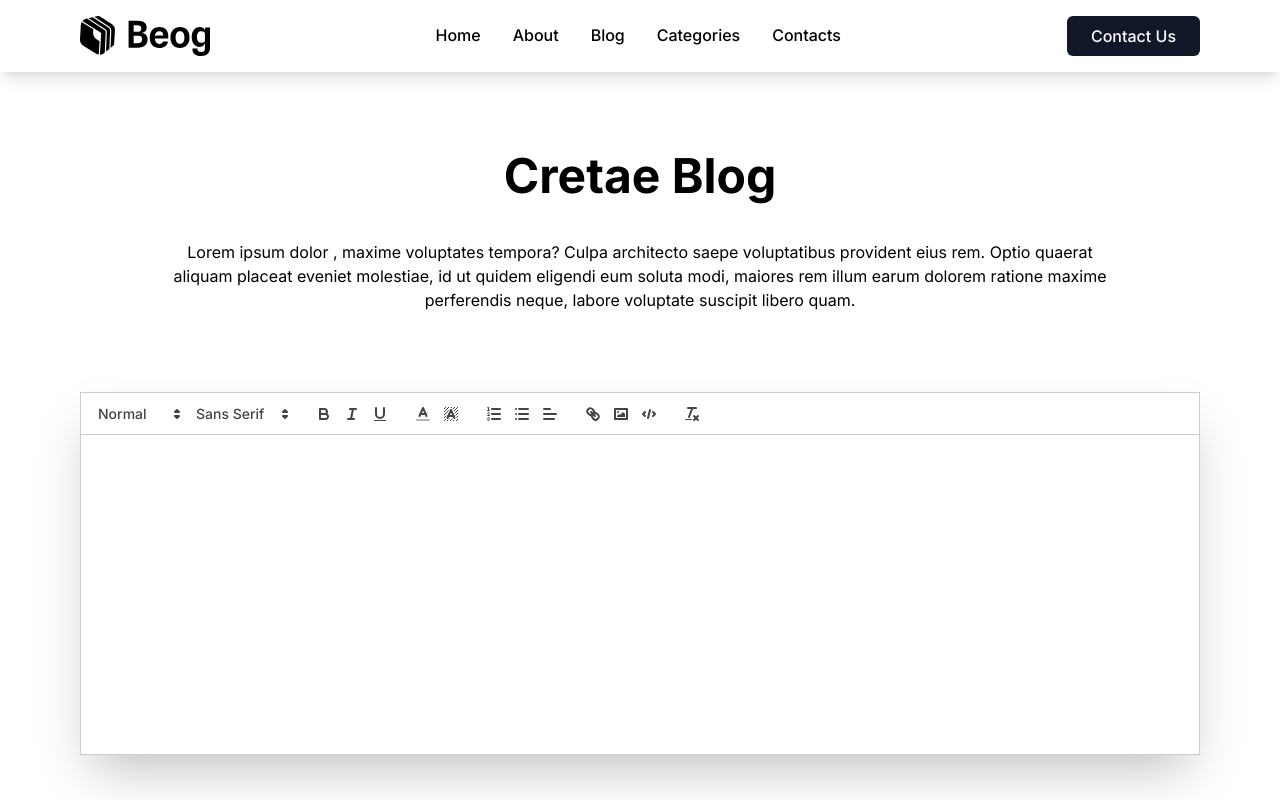
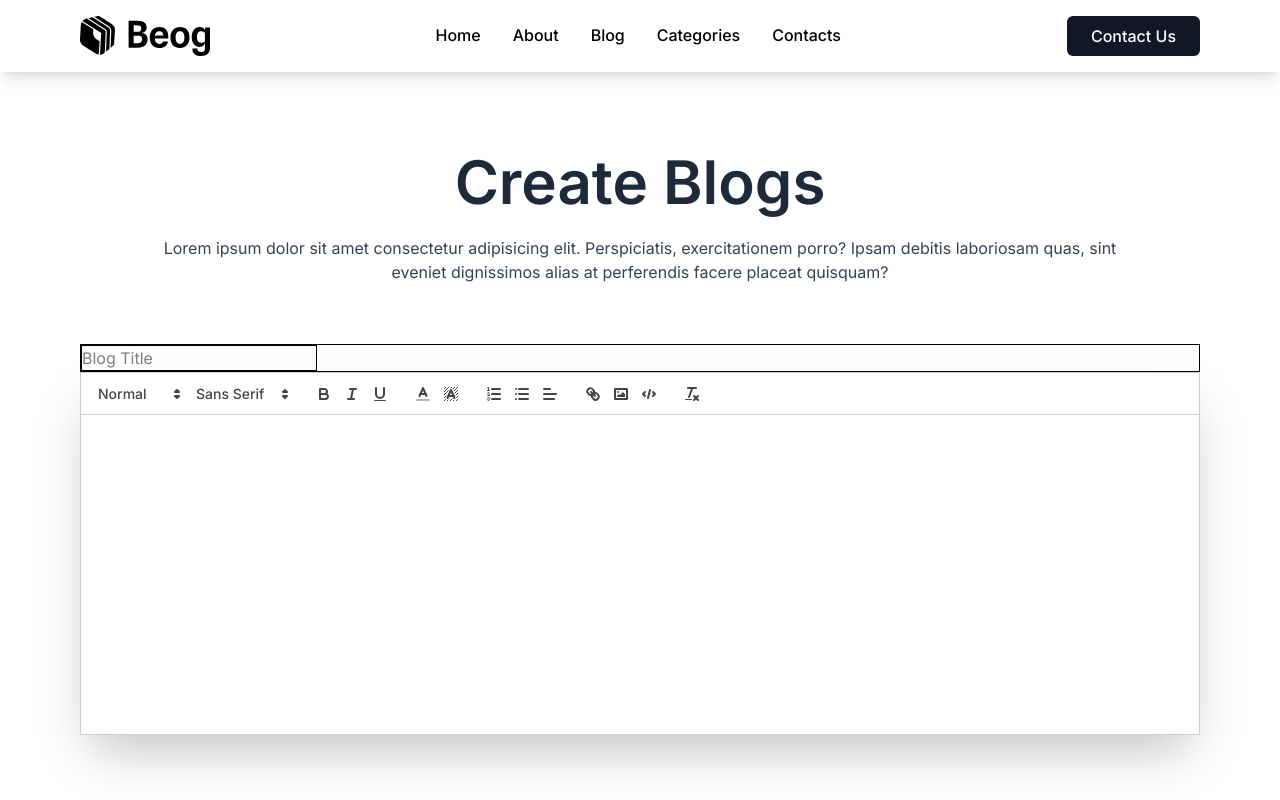
Before and after one commit to aditya5259kumar/mern-blog-backend, a React app in the folder frontend/: page /create-blog in a window 1280 px wide. Shown: the top 800 px of the page. Built offline with nearby package versions, Linux system fonts and the light colour scheme; the HTML template or start-up script is replaced by a standard one.

Commit message:
modifies blog.jsx and createBlog.jsx

```diff
--- a/frontend/src/pages/Blog.jsx
+++ b/frontend/src/pages/Blog.jsx
@@ -4,7 +4,16 @@ import BlogCard from "../components/BlogCard";
 const Blog = () => {
   return (
     <div className="py-20">
-      <div className="container px-8 md:px-20 py-4 mx-auto">
+      <div className="container px-8 md:px-20 mx-auto">
+        <h1 className="text-6xl text-gray-800 font-semibold text-center mb-6">
+          Our Blogs
+        </h1>
+        <p className="text-gray-700 text-center px-4 md:px-6 lg:px-20 mb-15">
+          Lorem ipsum dolor sit amet consectetur adipisicing elit. Perspiciatis,
+          exercitationem porro? Ipsam debitis laboriosam quas, sint eveniet
+          dignissimos alias at perferendis facere placeat quisquam unde fugiat
+          totam pariatur ullam aspernatur! Error soluta magni esse ducimus?
+        </p>
         <div className="container  grid grid-cols-1 md:grid-cols-2 lg:grid-cols-3 xl:grid-cols-3 gap-x-10 gap-y-16">
           <BlogCard />
           <BlogCard />
--- a/frontend/src/pages/CreateBlog.jsx
+++ b/frontend/src/pages/CreateBlog.jsx
@@ -4,15 +4,22 @@ import { Editor } from "primereact/editor";
 const CreateBlog = () => {
   return (
     <div className="py-20 container px-8 md:px-20 mx-auto">
-      <h1 className="text-center text-5xl font-bold mb-10">Cretae Blog</h1>
-      <p className="text-center mb-20 lg:px-20 md:px-10">
-        Lorem ipsum dolor , maxime voluptates tempora? Culpa architecto saepe
-        voluptatibus provident eius rem. Optio quaerat aliquam placeat eveniet
-        molestiae, id ut quidem eligendi eum soluta modi, maiores rem illum
-        earum dolorem ratione maxime perferendis neque, labore voluptate
-        suscipit libero quam.
+      <h1 className="text-6xl text-gray-800 font-semibold text-center mb-6">
+        Create Blogs
+      </h1>
+      <p className="text-gray-700 text-center px-4 md:px-6 lg:px-20 mb-15">
+        Lorem ipsum dolor sit amet consectetur adipisicing elit. Perspiciatis,
+        exercitationem porro? Ipsam debitis laboriosam quas, sint eveniet
+        dignissimos alias at perferendis facere placeat quisquam?
       </p>
       <div className="">
+        <div className="border ">
+          <input
+            type="text"
+            placeholder="Blog Title"
+            className="full border focus:focus-within:none"
+          />
+        </div>
         <Editor
           value=""
           onTextChange=""
```
